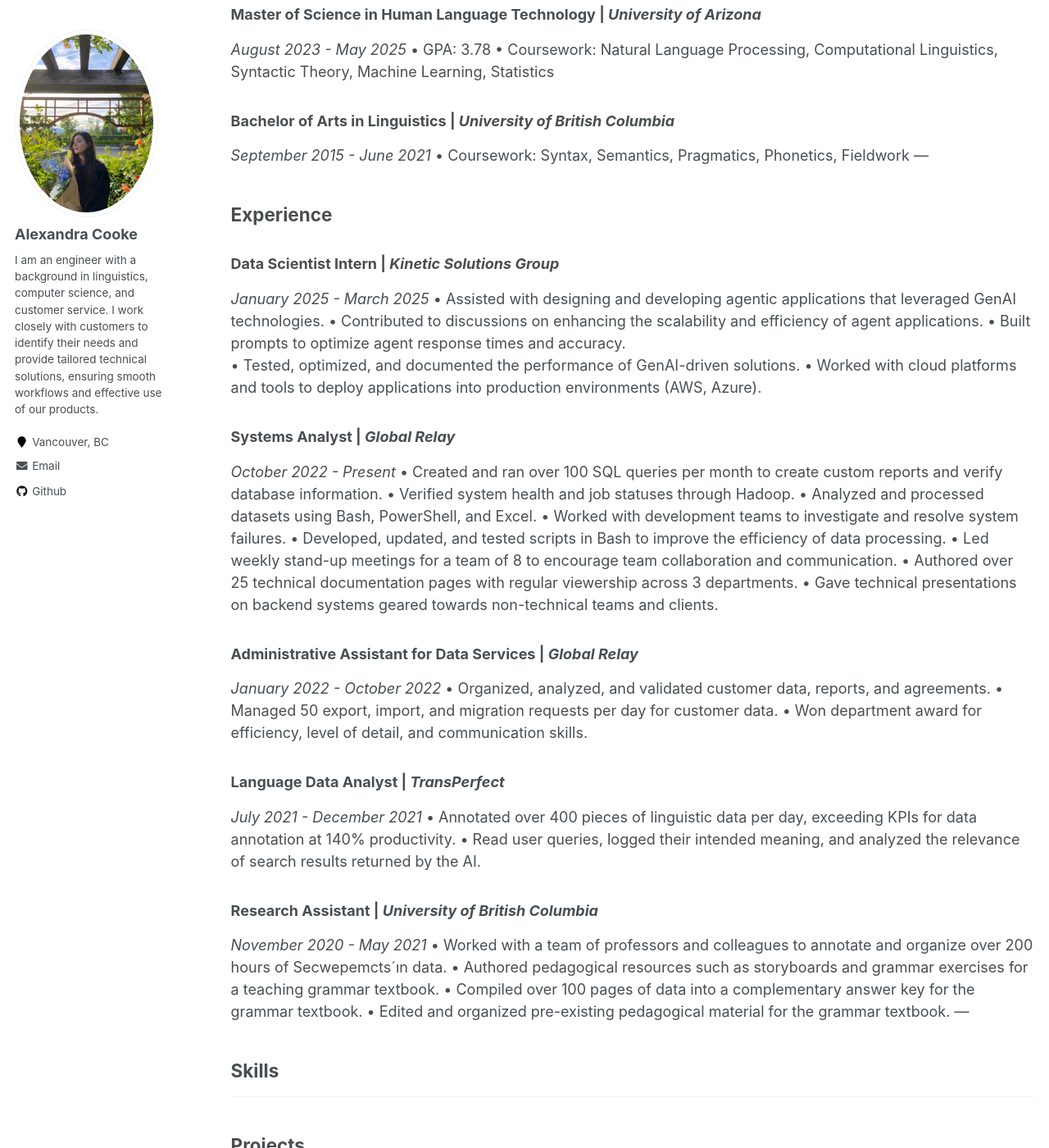
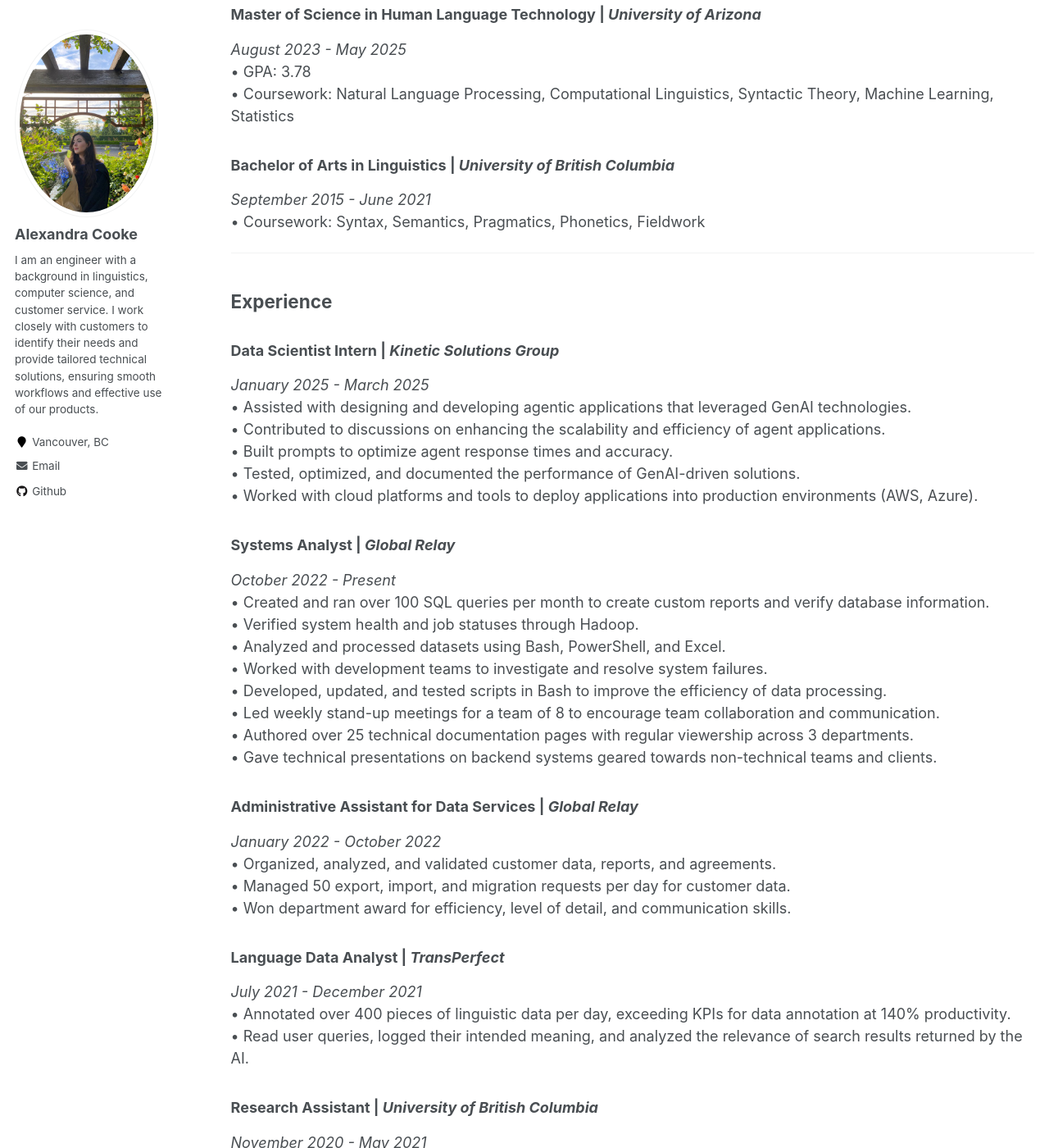
Before and after one commit to acooke82/acooke82.github.io, a Jekyll site: the page built from _pages/cv.md, in a window 1280 px wide and 1400 px high, scrolled down 247 px. Shown: the whole window at 82% size. Built offline with Jekyll 4.4.1, drawn with Linux system fonts in a browser that asks for light colours; some of the changed text lies outside the part shown.

Commit message:
Update cv.md
fixing formatting

```diff
--- a/_pages/cv.md
+++ b/_pages/cv.md
@@ -11,55 +11,50 @@ redirect_from:
 
 ## Education
 
-### Master of Science in Human Language Technology | *University of Arizona*
+### **Master of Science in Human Language Technology |** *University of Arizona*
 *August 2023 - May 2025*
-• GPA: 3.78
-• Coursework: Natural Language Processing, Computational Linguistics, Syntactic Theory, Machine Learning, Statistics
+  • GPA: 3.78
+  • Coursework: Natural Language Processing, Computational Linguistics, Syntactic Theory, Machine Learning, Statistics
 
-### Bachelor of Arts in Linguistics | *University of British Columbia*
+### **Bachelor of Arts in Linguistics |** *University of British Columbia*
 *September 2015 - June 2021*
-• Coursework: Syntax, Semantics, Pragmatics, Phonetics, Fieldwork
+  • Coursework: Syntax, Semantics, Pragmatics, Phonetics, Fieldwork
+
 ---
 ## Experience
 
-### Data Scientist Intern | *Kinetic Solutions Group*
+### **Data Scientist Intern |** *Kinetic Solutions Group*
 *January 2025 - March 2025*
-• Assisted with designing and developing agentic applications that leveraged GenAI technologies.
-• Contributed to discussions on enhancing the scalability and efficiency of agent applications.
-• Built prompts to optimize agent response times and accuracy.
-• Tested, optimized, and documented the performance of GenAI-driven solutions.
-• Worked with cloud platforms and tools to deploy applications into production environments (AWS, Azure).
+  • Assisted with designing and developing agentic applications that leveraged GenAI technologies.
+  • Contributed to discussions on enhancing the scalability and efficiency of agent applications.
+  • Built prompts to optimize agent response times and accuracy.
+  • Tested, optimized, and documented the performance of GenAI-driven solutions.
+  • Worked with cloud platforms and tools to deploy applications into production environments (AWS, Azure).
 
-### Systems Analyst | *Global Relay*
+### **Systems Analyst |** *Global Relay*
 *October 2022 - Present*
-• Created and ran over 100 SQL queries per month to create custom reports and verify database information.
-• Verified system health and job statuses through Hadoop.
-• Analyzed and processed datasets using Bash, PowerShell, and Excel.
-• Worked with development teams to investigate and resolve system failures.
-• Developed, updated, and tested scripts in Bash to improve the efficiency of data processing.
-• Led weekly stand-up meetings for a team of 8 to encourage team collaboration and communication.
-• Authored over 25 technical documentation pages with regular viewership across 3 departments.
-• Gave technical presentations on backend systems geared towards non-technical teams and clients.
+  • Created and ran over 100 SQL queries per month to create custom reports and verify database information.
+  • Verified system health and job statuses through Hadoop.
+  • Analyzed and processed datasets using Bash, PowerShell, and Excel.
+  • Worked with development teams to investigate and resolve system failures.
+  • Developed, updated, and tested scripts in Bash to improve the efficiency of data processing.
+  • Led weekly stand-up meetings for a team of 8 to encourage team collaboration and communication.
+  • Authored over 25 technical documentation pages with regular viewership across 3 departments.
+  • Gave technical presentations on backend systems geared towards non-technical teams and clients.
 
-### Administrative Assistant for Data Services | *Global Relay*
+### **Administrative Assistant for Data Services |** *Global Relay*
 *January 2022 - October 2022*
-• Organized, analyzed, and validated customer data, reports, and agreements.
-• Managed 50 export, import, and migration requests per day for customer data.
-• Won department award for efficiency, level of detail, and communication skills.
+  • Organized, analyzed, and validated customer data, reports, and agreements.
+  • Managed 50 export, import, and migration requests per day for customer data.
+  • Won department award for efficiency, level of detail, and communication skills.
 
-### Language Data Analyst | *TransPerfect*
+### **Language Data Analyst |** *TransPerfect*
 *July 2021 - December 2021*
-• Annotated over 400 pieces of linguistic data per day, exceeding KPIs for data annotation at 140% productivity.
-• Read user queries, logged their intended meaning, and analyzed the relevance of search results returned by the AI.
+  • Annotated over 400 pieces of linguistic data per day, exceeding KPIs for data annotation at 140% productivity.
+  • Read user queries, logged their intended meaning, and analyzed the relevance of search results returned by the AI.
 
-### Research Assistant | *University of British Columbia*
+### **Research Assistant |** *University of British Columbia*
 *November 2020 - May 2021*
-• Worked with a team of professors and colleagues to annotate and organize over 200 hours of Secwepemcts´ın data.
-• Authored pedagogical resources such as storyboards and grammar exercises for a teaching grammar textbook.
-• Compiled over 100 pages of data into a complementary answer key for the grammar textbook.
-• Edited and organized pre-existing pedagogical material for the grammar textbook.
----
-## Skills
-
----
-## Projects
+  • Worked with a team of professors and colleagues to annotate and organize over 200 hours of Secwepemcts´ín data.
+  • Authored pedagogical resources such as storyboards and grammar exercises for a teaching grammar textbook.
+  • Compiled
```
